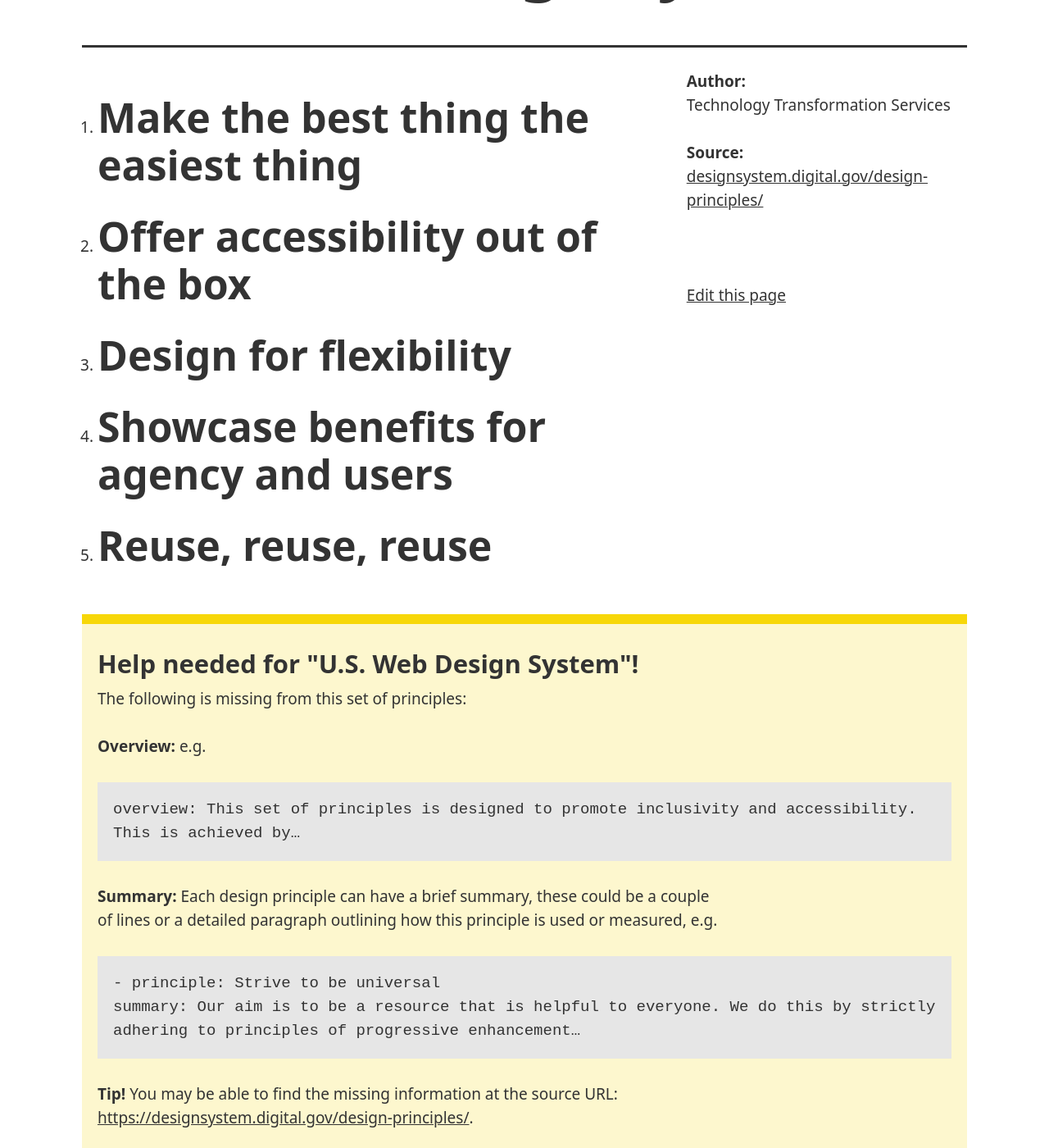
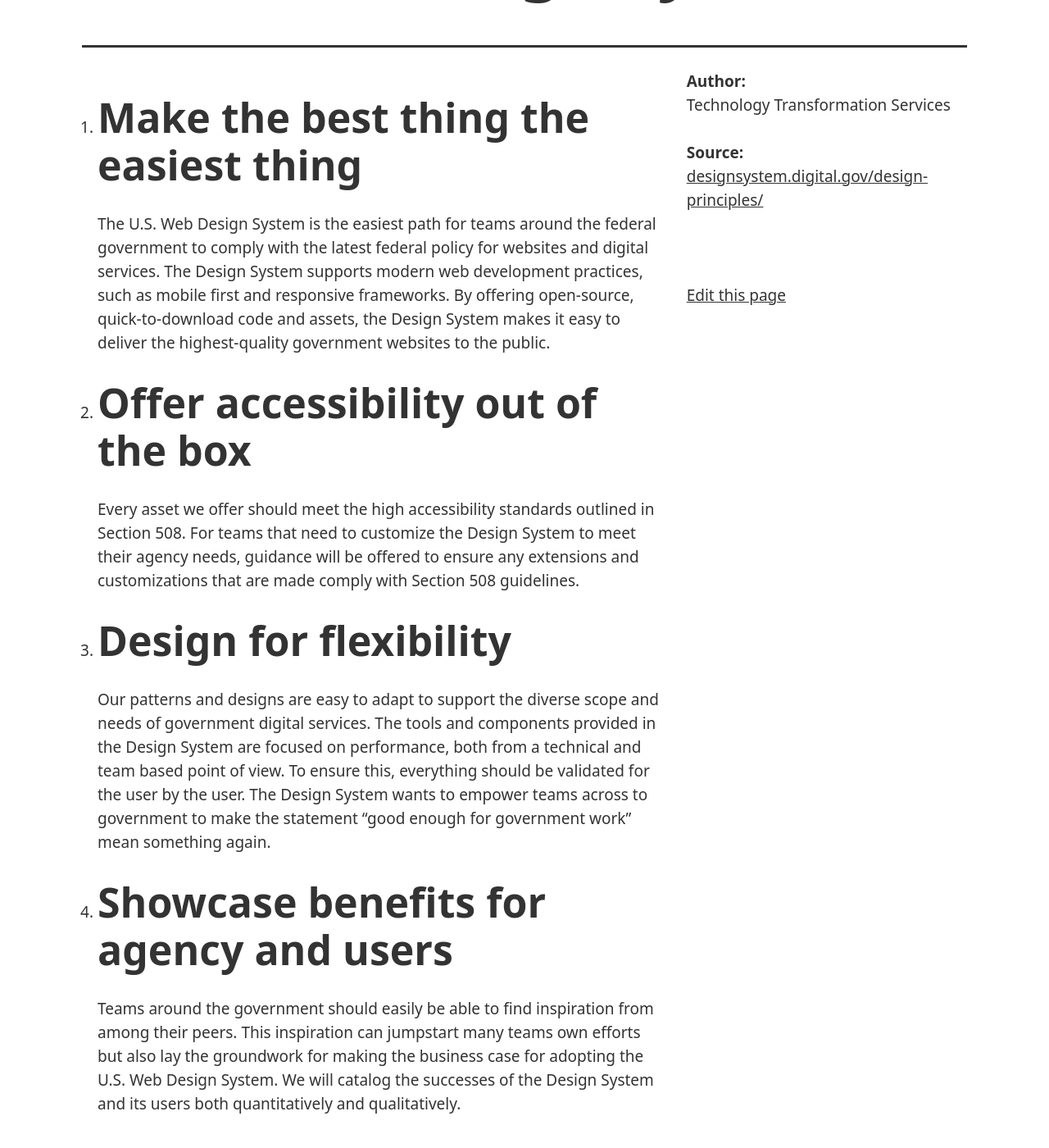
Before and after one commit to benbrignell/principles.design, a Jekyll site: the page built from _examples/us-web-design-system.md, in a window 1280 px wide and 1400 px high, scrolled down 214 px. Shown: the whole window at 82% size. Built offline with Jekyll 4.4.1, drawn with Linux system fonts in a browser that asks for light colours; comment, search, counter and statistics services are not loaded; some of the changed text lies outside the part shown.

Commit message:
Update us-web-design-system.md
Added missing summaries for U.S. Web Design System principles

```diff
--- a/_examples/us-web-design-system.md
+++ b/_examples/us-web-design-system.md
@@ -5,8 +5,18 @@
 link: https://designsystem.digital.gov/design-principles/
 principles:
 - principle: Make the best thing the easiest thing
+  summary: |
+    The U.S. Web Design System is the easiest path for teams around the federal government to comply with the latest federal policy for websites and digital services. The Design System supports modern web development practices, such as mobile first and responsive frameworks. By offering open-source, quick-to-download code and assets, the Design System makes it easy to deliver the highest-quality government websites to the public.
 - principle: Offer accessibility out of the box
+  summary: |
+    Every asset we offer should meet the high accessibility standards outlined in Section 508. For teams that need to customize the Design System to meet their agency needs, guidance will be offered to ensure any extensions and customizations that are made comply with Section 508 guidelines.
 - principle: Design for flexibility
+  summary: |
+    Our patterns and designs are easy to adapt to support the diverse scope and needs of government digital services. The tools and components provided in the Design System are focused on performance, both from a technical and team based point of view. To ensure this, everything should be validated for the user by the user. The Design System wants to empower teams across to government to make the statement “good enough for government work” mean something again.
 - principle: Showcase benefits for agency and users
+  summary: |
+    Teams around the government should easily be able to find inspiration from among their peers. This inspiration can jumpstart many teams own efforts but also lay the groundwork for making the business case for adopting the U.S. Web Design System. We will catalog the successes of the Design System and its users both quantitatively and qualitatively.
 - principle: Reuse, reuse, reuse
+  summary: |
+    Teams should not be burdened with recreating basic components and patterns for every new product they create. The tools, patterns, and components present in the Design System will be a comprehensive collection of tried-and-true assets that reflect industry best practices. This will enable teams to focus on the unique aspects of their product to ensure the general public is getting the best possible service.
 ---
```
